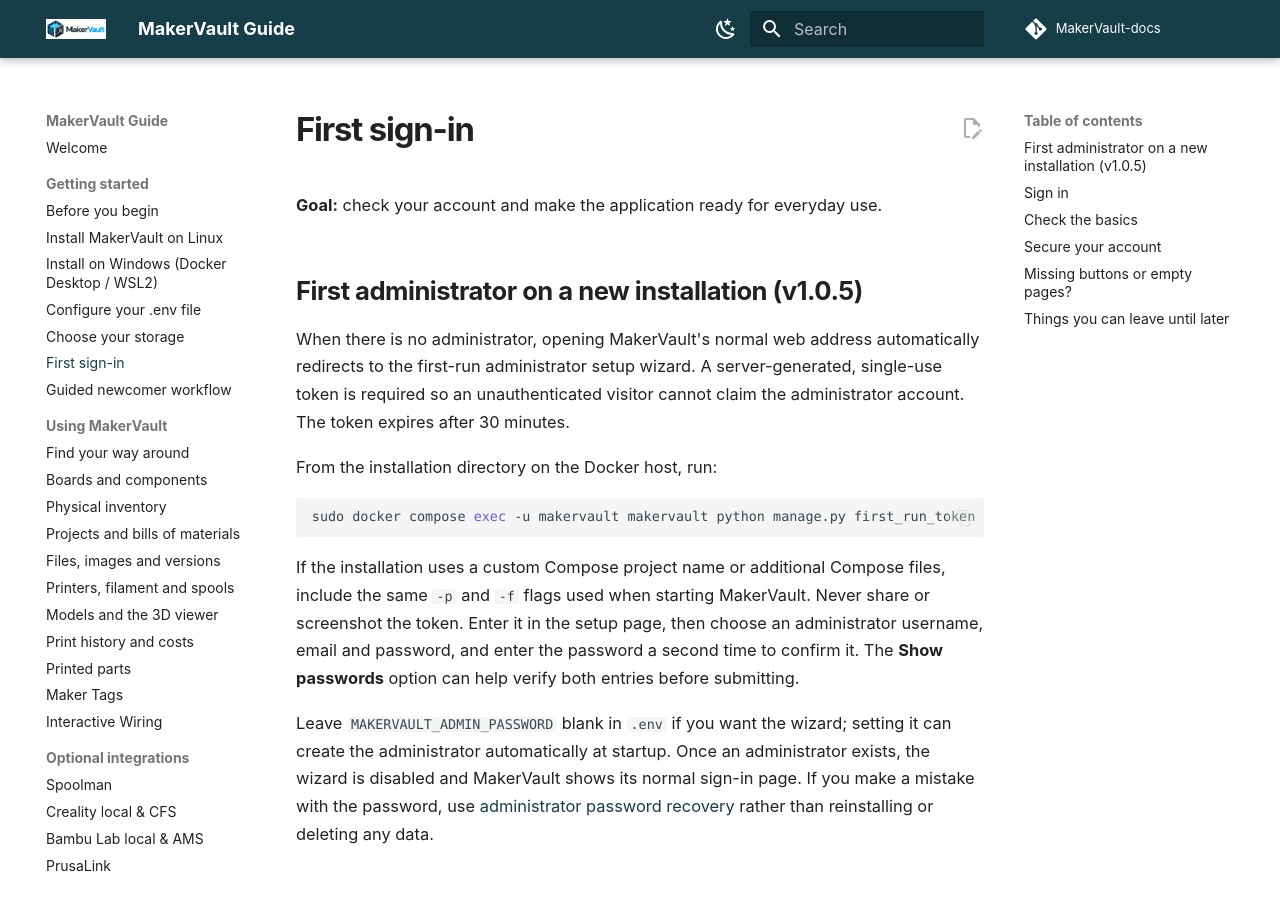
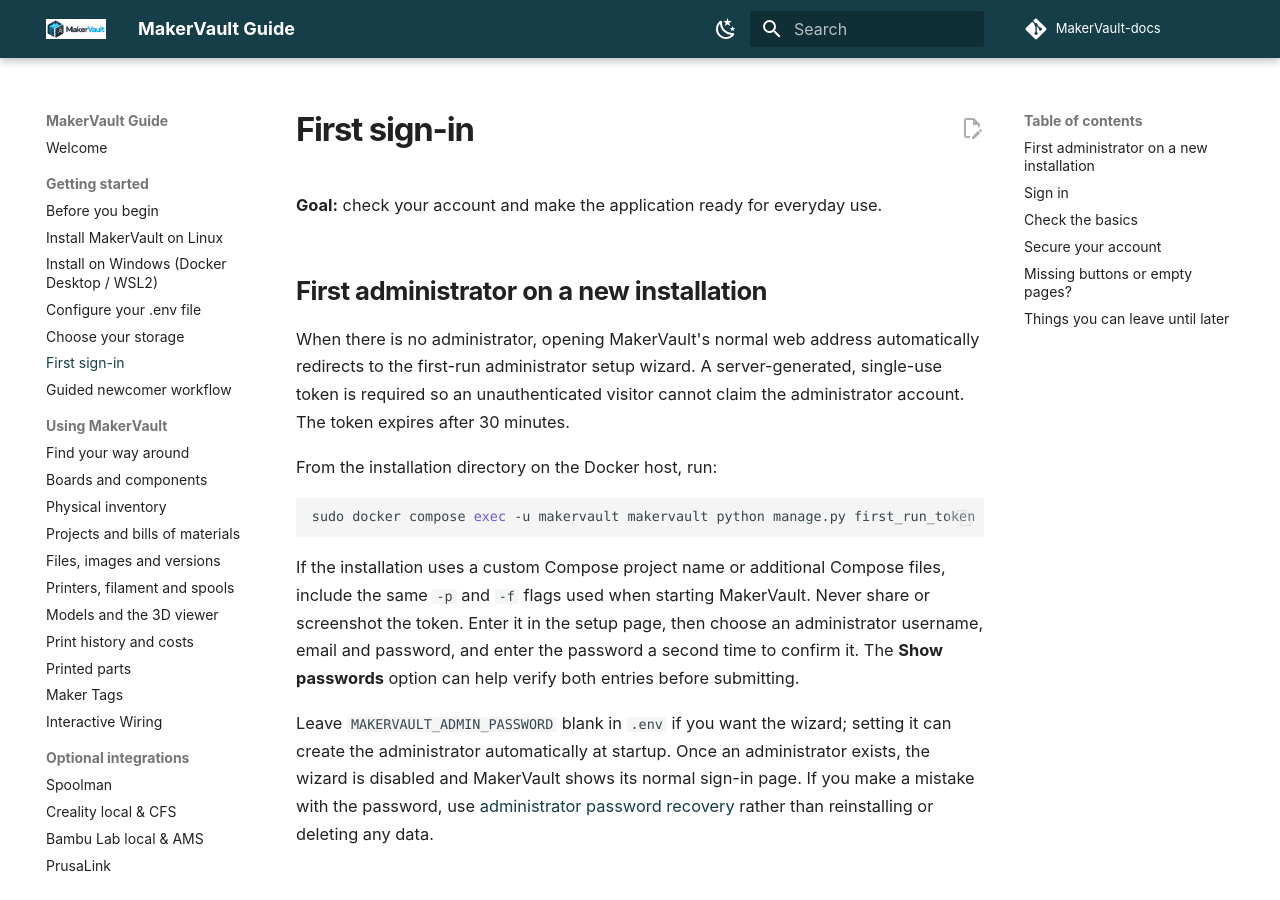
Before and after one commit to gavrd7/MakerVault-docs, an MkDocs documentation site: the page built from docs/guide/getting-started/first-sign-in.md, in a window 1280 px wide and 900 px high. Built offline with MkDocs 1.6.1 and Material for MkDocs 9.7.7, drawn with Linux system fonts in a browser that asks for light colours; comment, search, counter and statistics services are not loaded.

Commit message:
docs: streamline first-time v1.1 setup and remove obsolete version history

```diff
--- a/docs/guide/getting-started/first-sign-in.md
+++ b/docs/guide/getting-started/first-sign-in.md
@@ -2,7 +2,7 @@
 
 **Goal:** check your account and make the application ready for everyday use.
 
-## First administrator on a new installation (v1.0.5)
+## First administrator on a new installation
 
 When there is no administrator, opening MakerVault's normal web address automatically redirects to the first-run administrator setup wizard. A server-generated, single-use token is required so an unauthenticated visitor cannot claim the administrator account. The token expires after 30 minutes.
 
```
